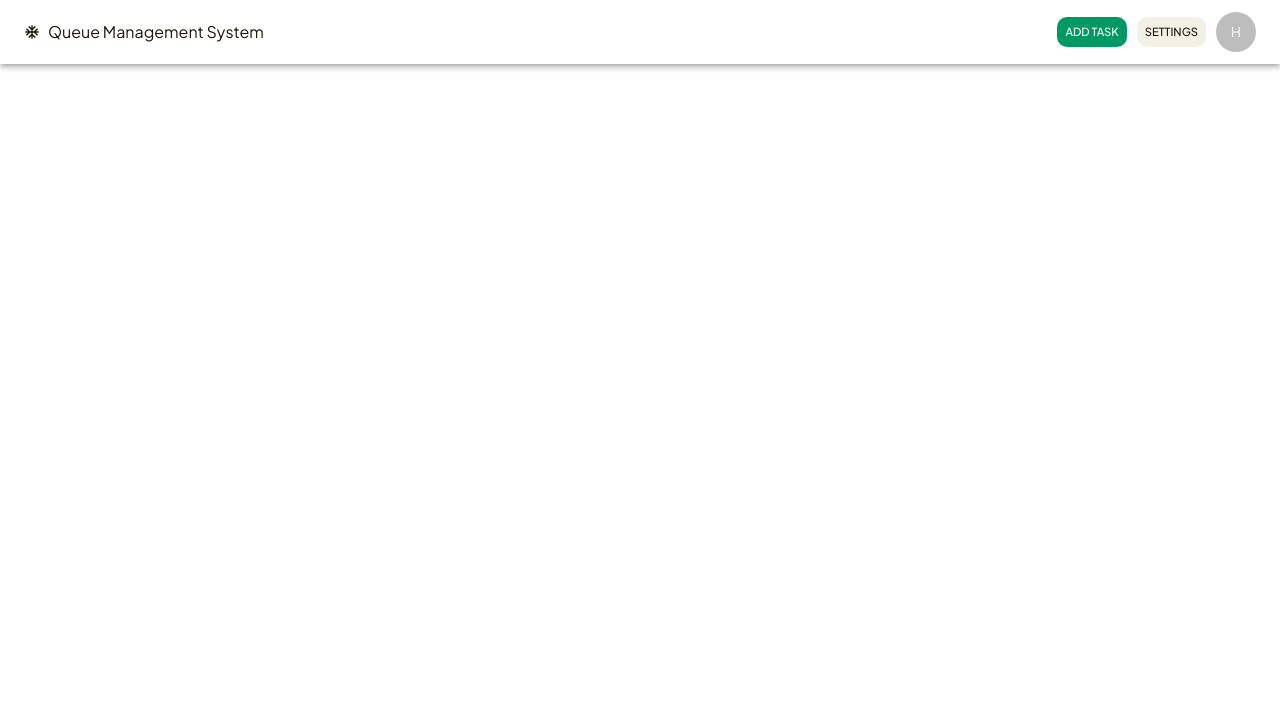
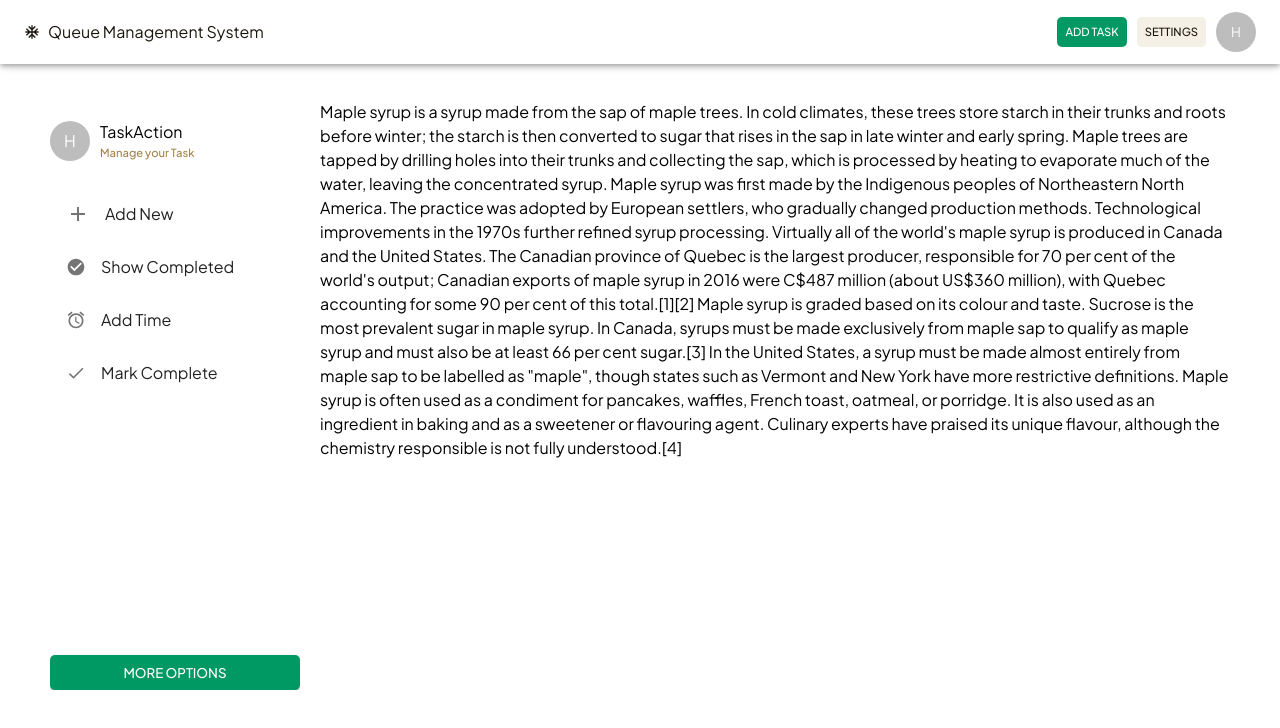
Before and after one commit to Fkshaikh/QueueManage, a React (Create React App) app: page / in a window 1280 px wide. Shown: the top 728 px of the page. Built offline with nearby package versions, Linux system fonts and the light colour scheme.

Commit message:
side drawer created

```diff
--- a/src/App.js
+++ b/src/App.js
@@ -1,13 +1,13 @@
 import React from "react";
 import theme from "./theme";
-import Home from "./Components/Home";
 import { ThemeProvider } from "@mui/material";
+import Main from "./Pages/Main";
 
 function App() {
   return (
     <ThemeProvider theme={theme}>
       <div className="App">
-        <Home />
+        <Main />
       </div>
     </ThemeProvider>
   );
--- /dev/null
+++ b/src/Components/Drawer/CustomDrawer.jsx
@@ -0,0 +1,117 @@
+import React, { useState } from "react";
+import Box from "@mui/material/Box";
+import Drawer from "@mui/material/Drawer";
+import List from "@mui/material/List";
+import ListItem from "@mui/material/ListItem";
+import ListItemButton from "@mui/material/ListItemButton";
+import ListItemIcon from "@mui/material/ListItemIcon";
+import ListItemText from "@mui/material/ListItemText";
+import { Avatar, Button, Typography, useTheme } from "@mui/material";
+
+const CustomDrawer = ({
+  items,
+  icons,
+  avatarContent,
+  title,
+  subtitle,
+  moreOptionsText,
+  drawerWidth,
+}) => {
+  const theme = useTheme();
+  const [isSelected, setIsSelected] = useState(null);
+
+  const handleListItemClick = (index) => {
+    setIsSelected(index);
+  };
+
+  const drawerContent = (
+    <List
+      sx={{
+        display: "flex",
+        justifyContent: "center",
+        alignItems: "center",
+        flexDirection: "column",
+        gap: "5px",
+      }}
+    >
+      {items.map((text, index) => (
+        <ListItem key={text} disablePadding>
+          <ListItemButton
+            sx={{
+              display: "flex",
+              justifyContent: "center",
+              alignItems: "center",
+              gap: "15px",
+              backgroundColor:
+                isSelected === index ? theme.palette.secondary.main : "",
+              borderRadius: "5px",
+            }}
+            disableRipple
+            onClick={() => handleListItemClick(index)}
+          >
+            <ListItemIcon sx={{ minWidth: "0" }}>
+              {icons && icons[index]}
+            </ListItemIcon>
+            <ListItemText primary={text} />
+          </ListItemButton>
+        </ListItem>
+      ))}
+    </List>
+  );
+
+  return (
+    <Box sx={{ display: "flex" }}>
+      <Box
+        component="nav"
+        sx={{ width: { sm: drawerWidth }, flexShrink: { sm: 0 } }}
+      >
+        <Box
+          sx={{
+            display: "flex",
+            alignItems: "center",
+            justifyContent: "flex-start",
+            gap: "10px",
+            mt: "20px",
+          }}
+        >
+          {avatarContent && <Avatar>{avatarContent}</Avatar>}
+          <Box>
+            {title && <Typography>{title}</Typography>}
+            {subtitle && (
+              <Typography variant="h6" color={theme.palette.text3}>
+                {subtitle}
+              </Typography>
+            )}
+          </Box>
+        </Box>
+        <Drawer
+          variant="permanent"
+          sx={{
+            display: { xs: "none", sm: "block" },
+            "& .MuiDrawer-paper": {
+              boxSizing: "border-box",
+              width: drawerWidth,
+              position: "inherit",
+              borderRight: "none",
+              mt: "20px",
+            },
+          }}
+          open
+        >
+          {drawerContent}
+
+          {moreOptionsText && (
+            <Button
+              style={{ marginTop: "100%", borderRadius: "5px" }}
+              variant="contained"
+            >
+              {moreOptionsText}
+            </Button>
+          )}
+        </Drawer>
+      </Box>
+    </Box>
+  );
+};
+
+export default CustomDrawer;
--- a/src/Components/Home/index.jsx
+++ /dev/null
@@ -1,12 +0,0 @@
-import React from "react";
-import NavBar from "../NavBar";
-
-const Home = () => {
-  return (
-    <div>
-      <NavBar />
-    </div>
-  );
-};
-
-export default Home;
--- a/src/Components/NavBar/index.jsx
+++ b/src/Components/NavBar/index.jsx
@@ -25,8 +25,14 @@ const NavBar = () => {
   };
   return (
     <div>
-      <AppBar position="static" sx={{ backgroundColor: theme.palette.bg1 }}>
-        <Container maxWidth="xl">
+      <AppBar
+        position="fixed"
+        sx={{
+          backgroundColor: theme.palette.bg1,
+          zIndex: (theme) => theme.zIndex.drawer + 1,
+        }}
+      >
+        <Container maxWidth>
           <Toolbar
             disableGutters
             sx={{
@@ -48,7 +54,10 @@ const NavBar = () => {
                 href="#app-bar-with-responsive-menu"
                 sx={{
                   mr: 2,
-                  display: { xs: "none", md: "flex" },
+                  display: {
+                    xs: "none",
+                    md: "flex",
+                  },
                   color: theme.palette.text1,
                   textDecoration: "none",
                 }}
@@ -111,7 +120,7 @@ const NavBar = () => {
                   sx={{
                     color: theme.palette.text2,
                     backgroundColor: theme.palette.primary.main,
-                    borderRadius: "10px",
+                    borderRadius: "5px",
                     "&:hover": {
                       color: theme.palette.text1,
                     },
@@ -133,7 +142,7 @@ const NavBar = () => {
                   sx={{
                     color: theme.palette.text1,
                     backgroundColor: theme.palette.secondary.main,
-                    borderRadius: "10px",
+                    borderRadius: "5px",
                   }}
                 >
                   <Typography variant="h6">Settings</Typography>
--- /dev/null
+++ b/src/Pages/Main.jsx
@@ -0,0 +1,16 @@
+import React from "react";
+
+
+import QueDetailedPage from "./QueDetailedPage";
+import NavBar from "../Components/NavBar";
+
+const Main = () => {
+  return (
+    <div>
+      <NavBar />
+      <QueDetailedPage />
+    </div>
+  );
+};
+
+export default Main;
--- /dev/null
+++ b/src/Pages/QueDetailedPage.jsx
@@ -0,0 +1,70 @@
+import React from "react";
+import AddIcon from "@mui/icons-material/Add";
+import CheckCircleIcon from "@mui/icons-material/CheckCircle";
+import AccessAlarmsIcon from "@mui/icons-material/AccessAlarms";
+import DoneIcon from "@mui/icons-material/Done";
+import CustomDrawer from "../Components/Drawer/CustomDrawer";
+import { Box, Typography } from "@mui/material";
+const QueDetailedPage = () => {
+  return (
+    <div>
+      <Box
+        Container
+        sx={{
+          padding: "50px",
+          marginTop: "50px",
+          display: "flex",
+          gap: "20px",
+          height: "100%",
+        }}
+      >
+        <CustomDrawer
+          items={["Add New", "Show Completed", "Add Time", "Mark Complete"]}
+          icons={[
+            <AddIcon sx={{ height: "24px", width: "24px" }} />,
+            <CheckCircleIcon sx={{ height: "20px", width: "20px" }} />,
+            <AccessAlarmsIcon sx={{ height: "20px", width: "20px" }} />,
+            <DoneIcon sx={{ height: "20px", width: "20px" }} />,
+          ]}
+          avatarContent="H"
+          title="TaskAction"
+          subtitle="Manage your Task"
+          moreOptionsText="More Options"
+          drawerWidth={250}
+        />
+        <Box>
+          <Typography>
+            Maple syrup is a syrup made from the sap of maple trees. In cold
+            climates, these trees store starch in their trunks and roots before
+            winter; the starch is then converted to sugar that rises in the sap
+            in late winter and early spring. Maple trees are tapped by drilling
+            holes into their trunks and collecting the sap, which is processed
+            by heating to evaporate much of the water, leaving the concentrated
+            syrup. Maple syrup was first made by the Indigenous peoples of
+            Northeastern North America. The practice was adopted by European
+            settlers, who gradually changed production methods. Technological
+            improvements in the 1970s further refined syrup processing.
+            Virtually all of the world's maple syrup is produced in Canada and
+            the United States. The Canadian province of Quebec is the largest
+            producer, responsible for 70 per cent of the world's output;
+            Canadian exports of maple syrup in 2016 were C$487 million (about
+            US$360 million), with Quebec accounting for some 90 per cent of this
+            total.[1][2] Maple syrup is graded based on its colour and taste.
+            Sucrose is the most prevalent sugar in maple syrup. In Canada,
+            syrups must be made exclusively from maple sap to qualify as maple
+            syrup and must also be at least 66 per cent sugar.[3] In the United
+            States, a syrup must be made almost entirely from maple sap to be
+            labelled as "maple", though states such as Vermont and New York have
+            more restrictive definitions. Maple syrup is often used as a
+            condiment for pancakes, waffles, French toast, oatmeal, or porridge.
+            It is also used as an ingredient in baking and as a sweetener or
+            flavouring agent. Culinary experts have praised its unique flavour,
+            although the chemistry responsible is not fully understood.[4]
+          </Typography>
+        </Box>
+      </Box>
+    </div>
+  );
+};
+
+export default QueDetailedPage;
--- a/src/theme.jsx
+++ b/src/theme.jsx
@@ -10,6 +10,7 @@ const theme = createTheme({
     },
     text1: "#1C170D",
     text2: "#FFFFFF",
+    text3: "#A1824A",
     bg1: "#FFFFFF",
   },
   typography: {
```
